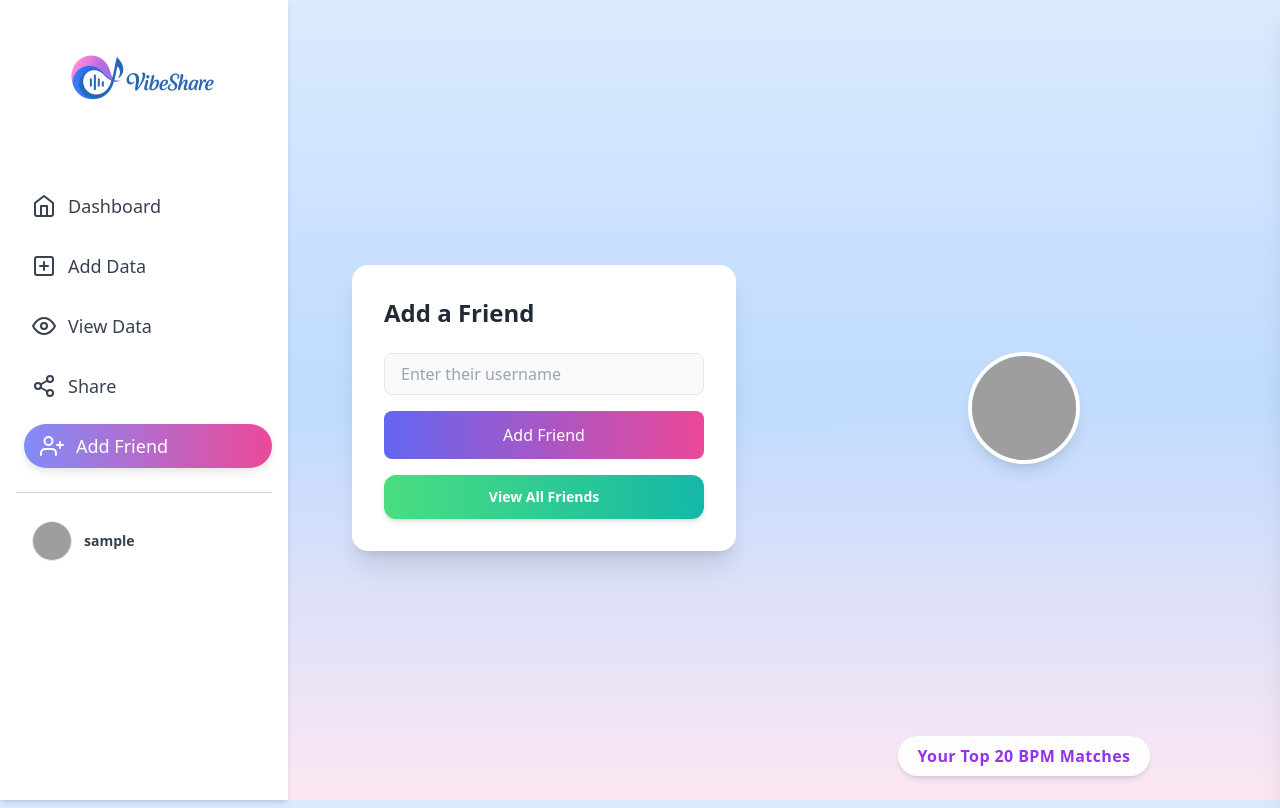
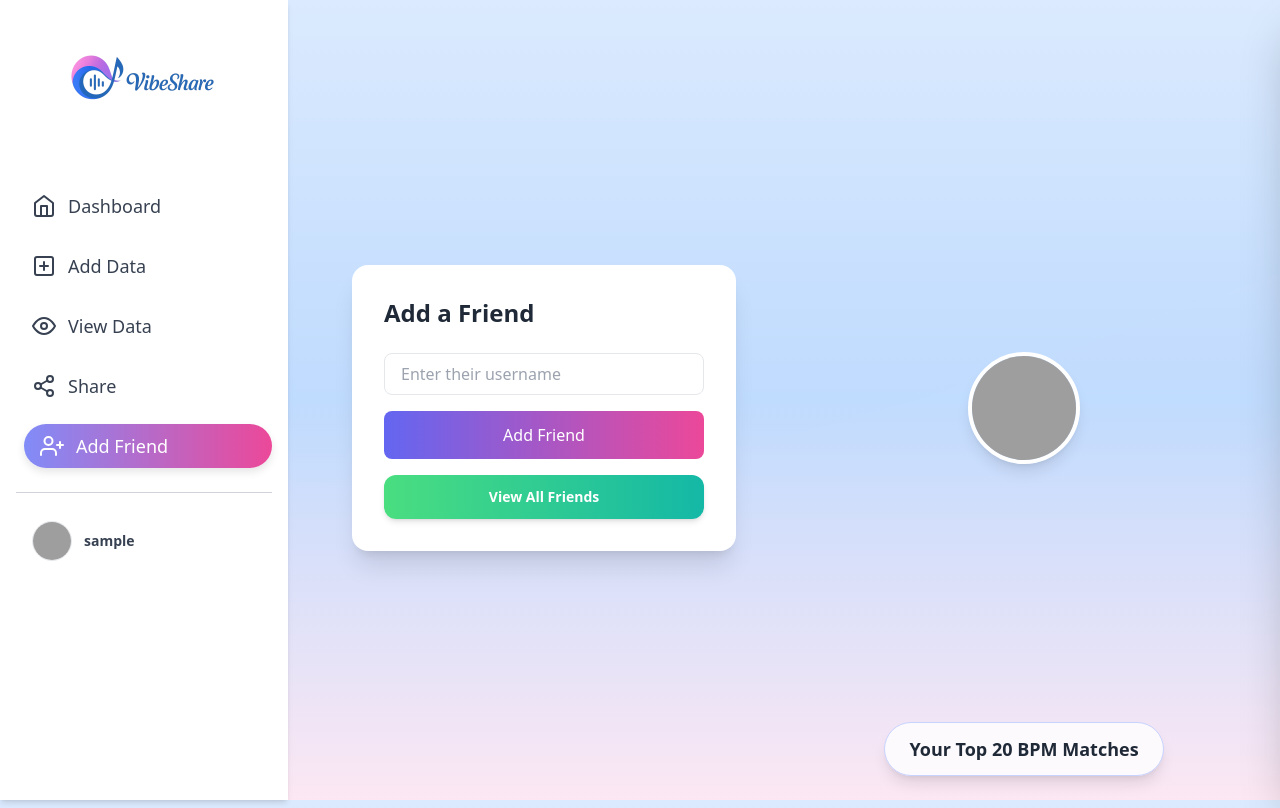
Before and after one commit to LithikaAA/CITS3403group_gc_74, a Flask app: page /add-friend in a window 1280 px wide. Run offline with Flask 3, Linux system fonts and the light colour scheme; the visitor is signed in with stand-in values (Sample User, id 1); data comes from the database, SQL or seed files in the repository; data that the repository does not hold is empty; parts of the project's set-up code (start-up, migrations or seed data) failed here and were passed over; some libraries are stand-ins or nearby versions; grey boxes are pictures that could not be loaded.

Commit message:
modified friends.js and add_friends.html

```diff
--- a/app/templates/add_friends.html
+++ b/app/templates/add_friends.html
@@ -24,9 +24,8 @@
       <form method="POST" action="{{ url_for('friends.add_friend') }}">
         {{ form.hidden_tag() }}
         <div class="space-y-4">
-          {{ form.friend_username(class="w-full px-4 py-2 border rounded-lg focus:outline-none focus:ring-2 focus:ring-purple-500 bg-gray-50", placeholder="Enter their username") }}
-          <!-- Purple gradient button that exactly matches the navbar -->
-          {{ form.submit(class="w-full py-3 bg-gradient-to-r from-indigo-500 to-pink-500 text-white rounded-lg hover:shadow-md transition") }}
+          {{ form.friend_username(class="w-full px-4 py-2 border rounded-lg focus:outline-none focus:ring-2 focus:ring-purple-500", placeholder="Enter their username") }}
+          {{ form.submit(class="w-full py-3 bg-gradient-to-r from-indigo-500 to-pink-500 text-white rounded-lg hover:opacity-90 transition") }}
         </div>
       </form>
       <!-- view all friends -->
@@ -64,23 +63,36 @@
       {% endfor %}
     </svg>
 
-    <!-- Friends Panel - Styled to match the screenshot -->
-    <div id="friends-panel" class="fixed right-0 top-0 h-full w-80 bg-white shadow-xl transform translate-x-full transition-transform z-50">
-      <div class="p-6">
-        <div class="flex justify-between items-center mb-6">
-          <h2 class="text-xl font-semibold text-purple-600">Your Friends</h2>
-          <button id="close-friends-panel" class="text-gray-400 hover:text-gray-600">✕</button>
-        </div>
+    <!-- Overlay for all friends -->
+    <div id="friends-panel"
+        class="fixed right-0 top-0 h-full w-96 bg-white rounded-l-3xl shadow-2xl transform translate-x-full transition-transform duration-500 z-50 overflow-y-auto border-l-4 border-indigo-300">
 
-        <!-- Tab buttons - Styled to match the screenshot -->
-        <div class="flex w-full bg-gray-100 rounded-lg mb-4 p-1">
-          <button data-tab="all" class="tab-btn flex-1 py-2 text-center rounded-lg bg-white text-purple-600 font-medium shadow-sm">All</button>
-          <button data-tab="incoming" class="tab-btn flex-1 py-2 text-center rounded-lg text-gray-500">Incoming</button>
-          <button data-tab="outgoing" class="tab-btn flex-1 py-2 text-center rounded-lg text-gray-500">Outgoing</button>
-        </div>
+      <!-- Header -->
+      <div class="flex justify-between items-center px-6 py-4 bg-gradient-to-r from-indigo-100 to-pink-100 rounded-tl-3xl border-b">
+        <h2 class="text-xl font-bold text-gray-800">Your Friends</h2>
+        <button id="close-friends-panel" class="text-gray-600 hover:text-red-500 text-lg font-bold">✕</button>
+      </div>
 
-        <!-- Tab content -->
-        <div id="tab-all" class="tab-content space-y-2">
+      <!-- Tabs -->
+      <div class="flex justify-center gap-2 px-4 py-3 bg-indigo-50 border-b">
+        <button data-tab="all" class="tab-btn px-4 py-2 text-sm font-semibold text-indigo-700 bg-white rounded-full shadow hover:bg-indigo-100 transition">All</button>
+        <button data-tab="incoming"
+                class="tab-btn px-4 py-2 text-sm font-semibold text-yellow-700 bg-white rounded-full shadow hover:bg-yellow-100 transition relative">
+          Incoming
+          {% if incoming_requests|length > 0 %}
+            <span class="ml-2 inline-flex items-center justify-center text-white bg-red-500 text-xs font-bold w-5 h-5 rounded-full">
+              {{ incoming_requests|length }}
+            </span>
+          {% endif %}
+        </button>
+        <button data-tab="outgoing" class="tab-btn px-4 py-2 text-sm font-semibold text-pink-700 bg-white rounded-full shadow hover:bg-pink-100 transition">Outgoing</button>
+      </div>
+
+      <!-- Tab Content -->
+      <div class="p-5 space-y-4">
+
+        <!-- All Friends -->
+        <div id="tab-all" class="tab-content">
           {% for f in current_user.all_friends %}
             <div class="flex items-center gap-4 bg-gray-50 rounded-xl p-3 shadow-sm hover:shadow-md transition">
               <img src="{{ url_for('static', filename='uploads/' ~ (f.profile_pic or 'default_profile.jpg')) }}"
@@ -92,7 +104,16 @@
           {% endfor %}
         </div>
 
-        <div id="tab-incoming" class="tab-content hidden space-y-2">
+        <!-- Incoming Requests -->
+        <div id="tab-incoming" class="tab-content hidden">
+          {% if incoming_requests|length > 0 %}
+            <div class="mb-2">
+              <p class="text-sm text-blue-900 font-medium">
+                You have {{ incoming_requests|length }} incoming friend request{{ 's' if incoming_requests|length > 1 }}.
+              </p>
+            </div>
+          {% endif %}
+
           {% for req in incoming_requests %}
             <form method="POST" action="{{ url_for('friends.accept_friend', request_id=req.id) }}"
                   class="flex items-center justify-between bg-blue-50 rounded-xl p-3 shadow-sm hover:shadow-md transition">
@@ -105,7 +126,8 @@
           {% endfor %}
         </div>
 
-        <div id="tab-outgoing" class="tab-content hidden space-y-2">
+        <!-- Outgoing Requests -->
+        <div id="tab-outgoing" class="tab-content hidden">
           {% for req in sent_requests %}
             <div class="flex items-center gap-4 bg-pink-50 rounded-xl p-3 shadow-sm hover:shadow-md transition">
               <span class="font-medium text-pink-800">{{ req.friend.username }}</span>
@@ -117,12 +139,14 @@
       </div>
     </div>
 
-    <!-- Central User Bubble with Username on hover - still clickable -->
+
+    <!-- Central User Bubble -->
     <div id="center-bubble" class="relative z-10 w-28 h-28 rounded-full overflow-hidden border-4 border-white shadow-lg transition-transform duration-300 hover:scale-110 cursor-pointer">
       <img src="{{ url_for('static', filename='uploads/' ~ (current_user.profile_pic if current_user.profile_pic else 'default_profile.jpg')) }}" alt="You" class="w-full h-full object-cover">
     </div>
 
-    <!-- Orbiting friend bubbles (limit top 20) - with remove feature but no click event -->
+
+    <!-- Orbiting friend bubbles (limit top 20) -->
     {% for friend in top_friends[:20] %}
       {% set idx = loop.index0 %}
       <div
@@ -146,21 +170,35 @@
       </div>
     {% endfor %}
 
-    <!-- Footer text - more aesthetic styling -->
-    <div class="absolute bottom-8 w-full text-center">
-      <div class="inline-block px-5 py-2 bg-white/90 backdrop-blur-sm rounded-full shadow-md">
-        <span class="text-purple-600 font-semibold tracking-wide">
-          Your Top 20 BPM Matches
-        </span>
+    <!-- Friend Menu Popup -->
+    <div id="friend-menu" class="hidden absolute bg-white p-4 rounded-xl shadow-lg z-30 min-w-[200px]">
+      <p id="friend-menu-username" class="font-semibold mb-3 text-lg text-center"></p>
+      <button id="view-data-btn"
+        class="w-full py-2 mb-2 bg-gradient-to-r from-indigo-400 to-pink-500 text-white rounded-lg font-semibold shadow hover:opacity-90 transition flex items-center justify-center gap-2">
+        <svg class="w-5 h-5" fill="none" stroke="currentColor" stroke-width="2" viewBox="0 0 24 24"><path d="M15 12H9m12 0a9 9 0 11-18 0 9 9 0 0118 0z"/></svg>
+        View Data
+      </button>
+      <button id="remove-friend-btn"
+        class="w-full py-2 bg-gradient-to-r from-pink-500 to-red-500 text-white rounded-lg font-semibold shadow hover:opacity-90 transition flex items-center justify-center gap-2">
+        <svg class="w-5 h-5" fill="none" stroke="currentColor" stroke-width="2" viewBox="0 0 24 24"><path d="M6 18L18 6M6 6l12 12"/></svg>
+        Remove Friend
+      </button>
+    </div>
+
+    <!-- Footer text -->
+    <div class="absolute bottom-8 w-full flex justify-center">
+      <div class="bg-white bg-opacity-80 rounded-full px-6 py-3 shadow-lg text-gray-800 font-semibold text-lg border border-indigo-200">
+        Your Top 20 BPM Matches
       </div>
     </div>
   </div>
 </div>
-
-<!-- Add hidden input with user BPM for JavaScript -->
-<input type="hidden" id="user-bpm-data" value="{{ current_user.average_bpm or 0 }}">
+{% endblock %}
 
 {% block scripts %}
 <script src="{{ url_for('static', filename='js/friends.js') }}"></script>
 {% endblock %}
+
+{% block styles %}
+<link rel="stylesheet" href="{{ url_for('static', filename='css/friends.css') }}">
 {% endblock %}
```
Also changed, not shown: app/static/js/friends.js (indentation only).
